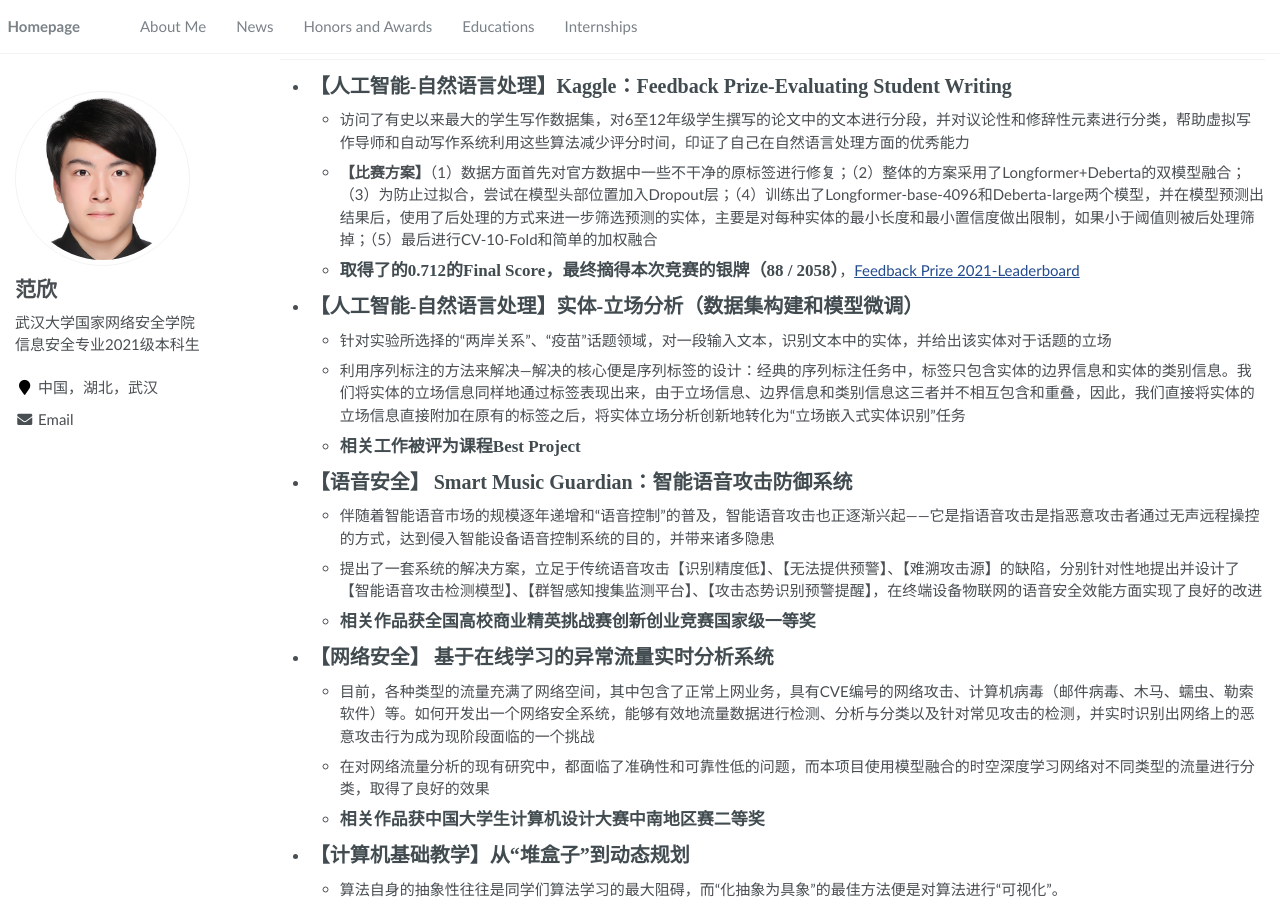
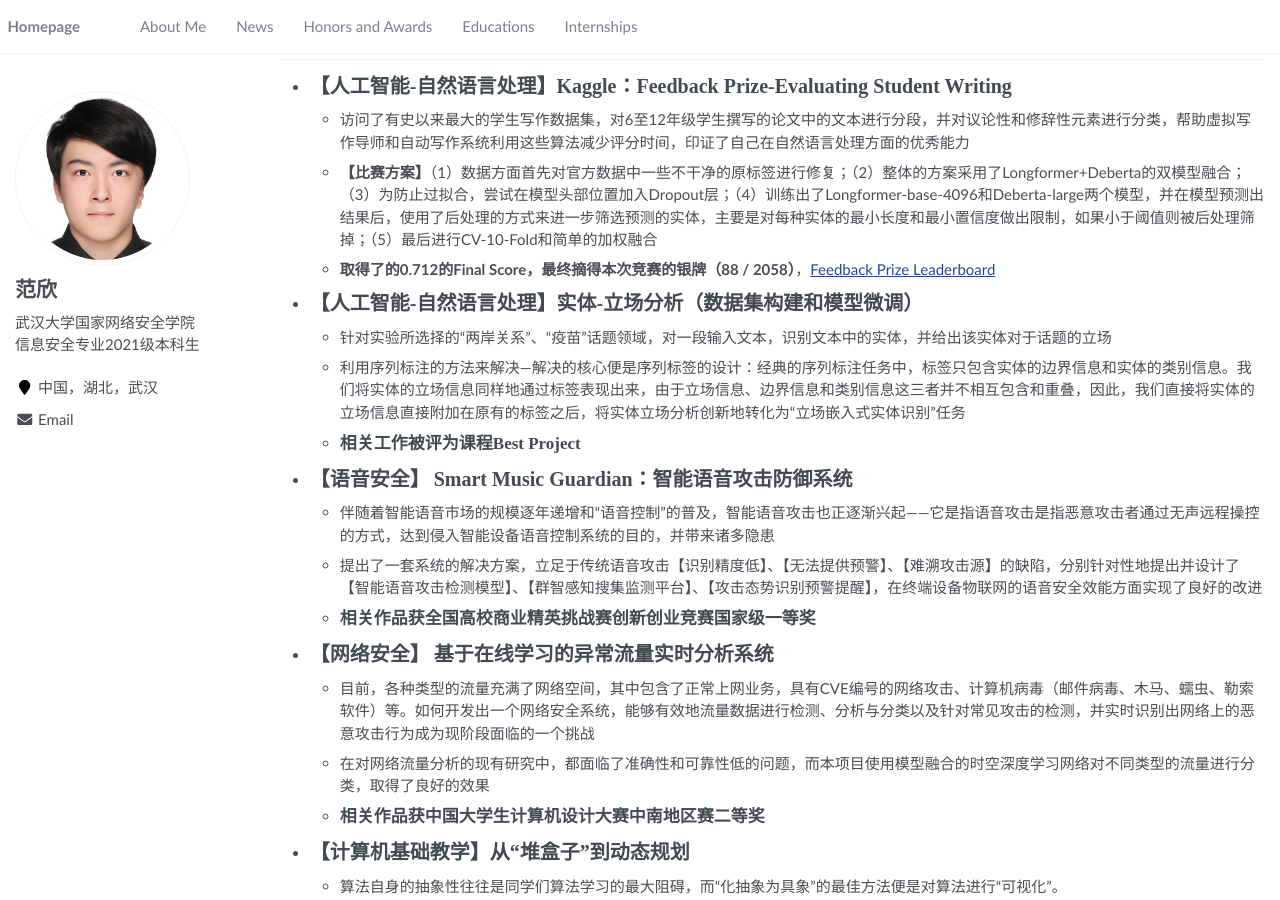
Before and after one commit to fx23333/fx23333.github.io, a Jekyll site: the page built from _pages/about.md, in a window 1280 px wide and 900 px high, scrolled down 2311 px. Built offline with Jekyll 4.4.1, drawn with Linux system fonts in a browser that asks for light colours; some web fonts are replaced.

Commit message:
2023-12-10_3

```diff
--- a/_pages/about.md
+++ b/_pages/about.md
@@ -72,7 +72,7 @@ redirect_from:
 - <span class="youyuan">【人工智能-自然语言处理】</span><span class="fangsong">Kaggle：Feedback Prize-Evaluating Student Writing</span>
   - 访问了有史以来最大的学生写作数据集，对6至12年级学生撰写的论文中的文本进行分段，并对议论性和修辞性元素进行分类，帮助虚拟写作导师和自动写作系统利用这些算法减少评分时间，印证了自己在自然语言处理方面的优秀能力
   - **【比赛方案】**（1）数据方面首先对官方数据中一些不干净的原标签进行修复；（2）整体的方案采用了Longformer+Deberta的双模型融合；（3）为防止过拟合，尝试在模型头部位置加入Dropout层；（4）训练出了Longformer-base-4096和Deberta-large两个模型，并在模型预测出结果后，使用了后处理的方式来进一步筛选预测的实体，主要是对每种实体的最小长度和最小置信度做出限制，如果小于阈值则被后处理筛掉；（5）最后进行CV-10-Fold和简单的加权融合
-  - <span class="kaishu">取得了的0.712的Final Score，最终摘得本次竞赛的银牌（88 / 2058）</span>，[Feedback Prize 2021-Leaderboard](https://www.kaggle.com/competitions/feedback-prize-2021/leaderboard)
+  - **取得了的0.712的Final Score，最终摘得本次竞赛的银牌（88 / 2058）**，[Feedback Prize Leaderboard](https://www.kaggle.com/competitions/feedback-prize-2021/leaderboard)
 
 - <span class="youyuan">【人工智能-自然语言处理】</span><span class="fangsong">实体-立场分析（数据集构建和模型微调）</span>
   - 针对实验所选择的“两岸关系”、“疫苗”话题领域，对一段输入文本，识别文本中的实体，并给出该实体对于话题的立场
```
